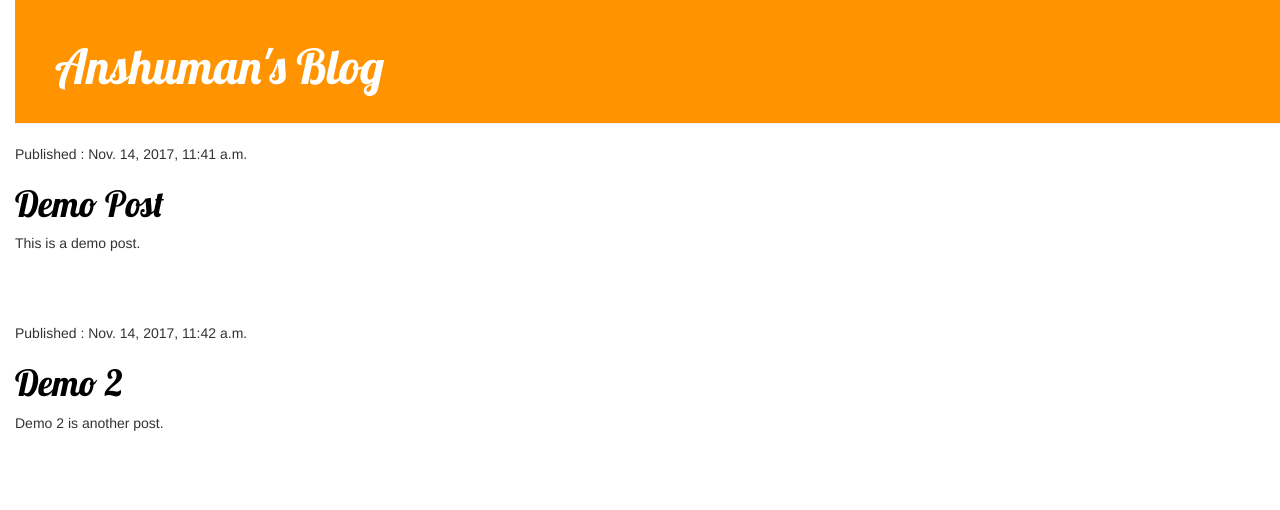
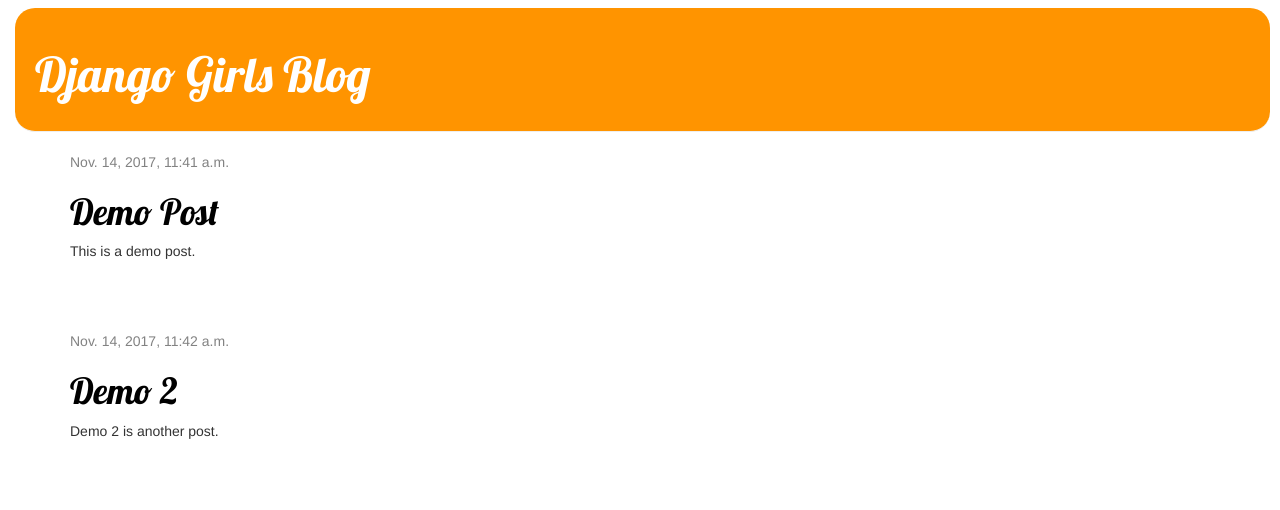
Before and after one commit to tiwansh/myDjango, a Django app: page / in a window 1280 px wide. Shown: the top 510 px of the page. Run offline with Django 3.2, Linux system fonts and the light colour scheme; data comes from the database, SQL or seed files in the repository; some libraries are stand-ins or nearby versions.

Commit message:
Added base html for generalized display

```diff
--- a/blog/static/css/blog.css
+++ b/blog/static/css/blog.css
@@ -9,8 +9,10 @@
 
 .page-header{
 	background-color: #ff9400;
-    margin-top: 0;
-    padding: 20px 20px 20px 40px;
+    margin-top: 8px;
+    margin-right: 10px;
+    padding: 20px 20px 20px 20px;
+    border-radius:20px;
 }
 
 .page-header h1, .page-header h1 a, .page-header h1 a:visited, .page-header h1 a:active {
--- /dev/null
+++ b/blog/templates/blog/base.html
@@ -0,0 +1,23 @@
+{% load staticfiles %}
+<html>
+    <head>
+        <title>Django Girls blog</title>
+        <link rel="stylesheet" href="//maxcdn.bootstrapcdn.com/bootstrap/3.2.0/css/bootstrap.min.css">
+        <link rel="stylesheet" href="//maxcdn.bootstrapcdn.com/bootstrap/3.2.0/css/bootstrap-theme.min.css">
+        <link href='//fonts.googleapis.com/css?family=Lobster&subset=latin,latin-ext' rel='stylesheet' type='text/css'>
+        <link rel="stylesheet" href="{% static 'css/blog.css' %}">
+    </head>
+   <body>
+	    <div class="page-header">
+	        <h1><a href="/">Django Girls Blog</a></h1>
+	    </div>
+	    <div class="content container">
+	        <div class="row">
+	            <div class="col-md-8">
+	            {% block content %}
+	            {% endblock %}
+	            </div>
+	        </div>
+	    </div>
+	</body>
+</html>
--- a/blog/templates/blog/post_list.html
+++ b/blog/templates/blog/post_list.html
@@ -1,30 +1,13 @@
-<!DOCTYPE html>
+{% extends 'blog/base.html' %}
 
-{% load staticfiles %}
-<html>
-    <head>
-        <title>Anshuman's Blog</title>
-        <link rel="stylesheet" href="//maxcdn.bootstrapcdn.com/bootstrap/3.2.0/css/bootstrap.min.css">
-        <link href="//fonts.googleapis.com/css?family=Lobster&subset=latin,latin-ext" rel="stylesheet" type="text/css">
-		<link rel="stylesheet" href="//maxcdn.bootstrapcdn.com/bootstrap/3.2.0/css/bootstrap-theme.min.css">
-        <link rel="stylesheet" href="{% static 'css/blog.css' %}">
-    </head>
-    <body>
-        <div class = "page-header">
-            <h1><a href="/">Anshuman's Blog</a></h1>
+{% block content %}
+    {% for post in posts %}
+        <div class="post">
+            <div class="date">
+                {{ post.published_date }}
+            </div>
+            <h1><a href="">{{ post.title }}</a></h1>
+            <p>{{ post.text|linebreaksbr }}</p>
         </div>
-
-       	<div class = "content-container">
-       		<div class = "row">
-       			<div class = "col-md-8">
-       				{% for post in posts %}
-	        		<div class = "post">
-	        			<p>Published : {{post.published_date}}</p>
-	        			<h1><a href="">{{post.title}}</a></h1>
-	        			<p>{{post.text | linebreaksbr}}</p>
-	        		</div>
-        			{% endfor %}
-       			</div>
-       		</div>
-       	</div>
-    </body>
+    {% endfor %}
+{% endblock %}
--- a/blog/urls.py
+++ b/blog/urls.py
@@ -3,4 +3,5 @@
 
 urlpatterns = [
     url(r'^$', views.post_list, name='post_list'),
+    url(r'^post/(?P<pk>\d+)/$', views.post_detail, name='post_detail'),
 ]
--- a/blog/views.py
+++ b/blog/views.py
@@ -1,4 +1,4 @@
-from django.shortcuts import render
+from django.shortcuts import render, get_object_or_404
 from .models import Post
 from django.utils import timezone
 # Create your views here.
@@ -6,3 +6,7 @@
 def post_list(request):
 	posts = Post.objects.filter(published_date__lte = timezone.now()).order_by('published_date')
 	return render(request, 'blog/post_list.html', {'posts':posts})
+
+def post_detail(request, pk):
+	post = get_object_or_404(Post, pk = pk)
+	return render(request, 'blog/post_detail.html', {'post': post})
```
Also changed, not shown: 2 other files.
